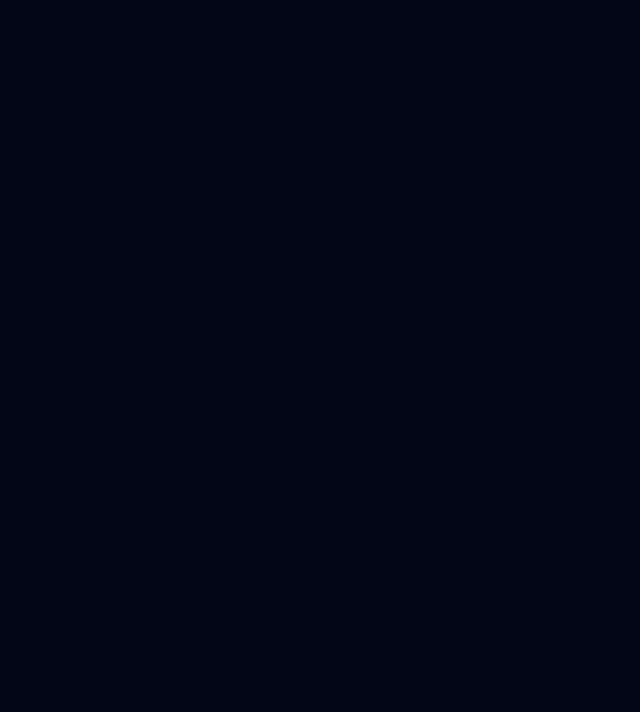
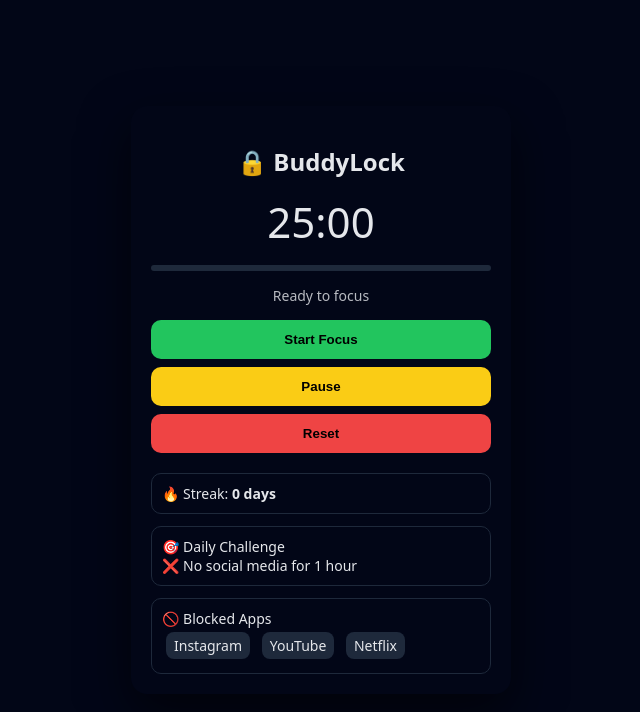
Before and after one commit to onlytheracer-droid/BuddyLock-TheGlitch, a plain HTML site: page index.html in a window 1280 px wide. Shown: the whole page, without its empty margins (319-959 px from the left). Drawn offline with Linux system fonts and the light colour scheme.

Commit message:
Add styles and structure for BuddyLock app

```diff
--- a/index.html
+++ b/index.html
@@ -50,3 +50,92 @@
       background: #22c55e;
       transition: width 1s linear;
     }
+
+    .status {
+      text-align: center;
+      font-size: 14px;
+      opacity: .8;
+      margin-bottom: 15px;
+    }
+
+    button {
+      width: 100%;
+      padding: 12px;
+      margin-bottom: 8px;
+      border: none;
+      border-radius: 10px;
+      font-weight: bold;
+      cursor: pointer;
+    }
+
+    .start { background: #22c55e; }
+    .pause { background: #facc15; }
+    .reset { background: #ef4444; }
+
+    .locked button.start {
+      opacity: .4;
+      pointer-events: none;
+    }
+
+    .section {
+      background: #020617;
+      border: 1px solid #1e293b;
+      border-radius: 10px;
+      padding: 10px;
+      margin-top: 12px;
+      font-size: 14px;
+    }
+
+    .blocked span {
+      display: inline-block;
+      background: #1e293b;
+      padding: 4px 8px;
+      border-radius: 8px;
+      margin: 4px;
+    }
+  </style>
+</head>
+
+<body>
+  <div class="app" id="app">
+
+    <h2>🔒 BuddyLock</h2>
+
+    <div class="timer" id="timer">25:00</div>
+
+    <div class="progress">
+      <div class="bar" id="bar"></div>
+    </div>
+
+    <div class="status" id="status">Ready to focus</div>
+
+    <button class="start" onclick="startSession()">Start Focus</button>
+    <button class="pause" onclick="pauseSession()">Pause</button>
+    <button class="reset" onclick="resetSession()">Reset</button>
+
+    <div class="section">
+      🔥 Streak: <b><span id="streak">0</span> days</b>
+    </div>
+
+    <div class="section">
+      🎯 Daily Challenge
+      <br>❌ No social media for 1 hour
+    </div>
+
+    <div class="section blocked">
+      🚫 Blocked Apps
+      <br>
+      <span>Instagram</span>
+      <span>YouTube</span>
+      <span>Netflix</span>
+    </div>
+
+  </div>
+
+  <audio id="sound">
+    <source src="https://actions.google.com/sounds/v1/alarms/beep_short.ogg">
+  </audio>
+
+  <script src="script.js"></script>
+</body>
+</html>
```
